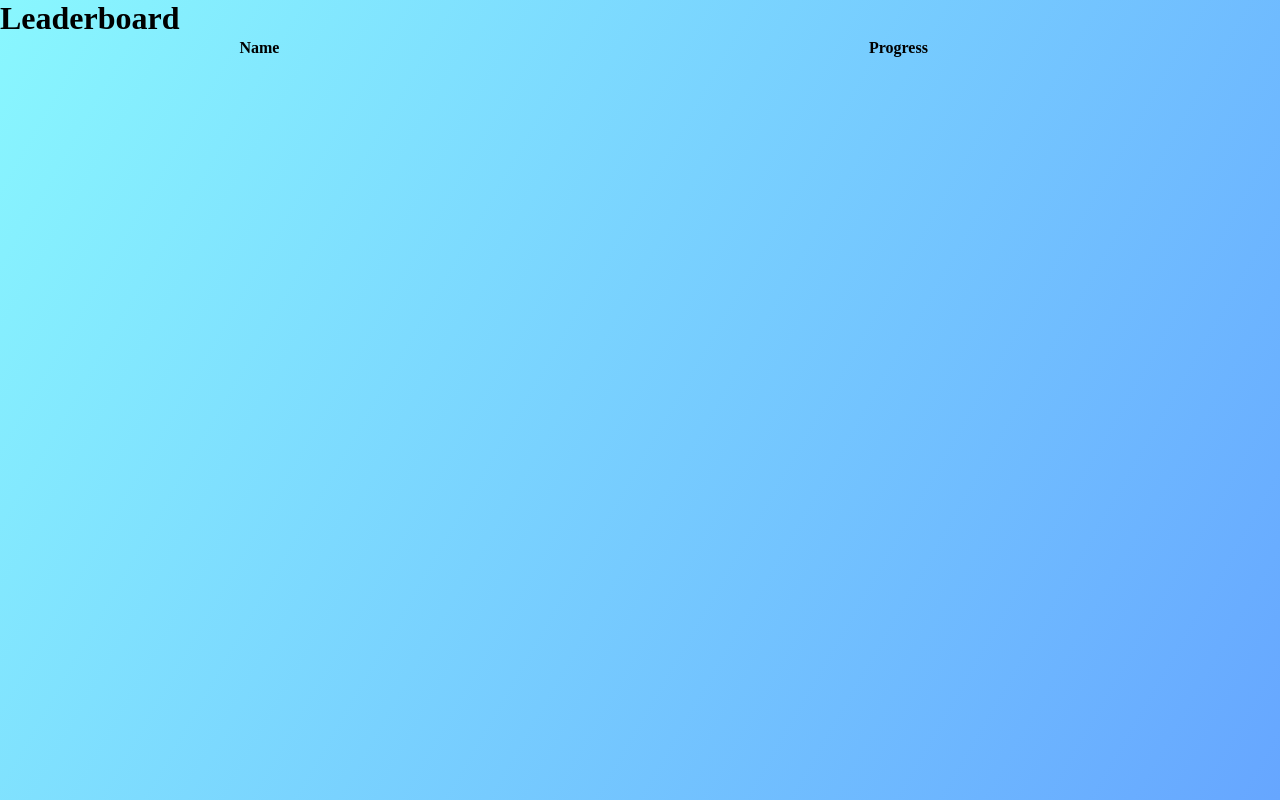
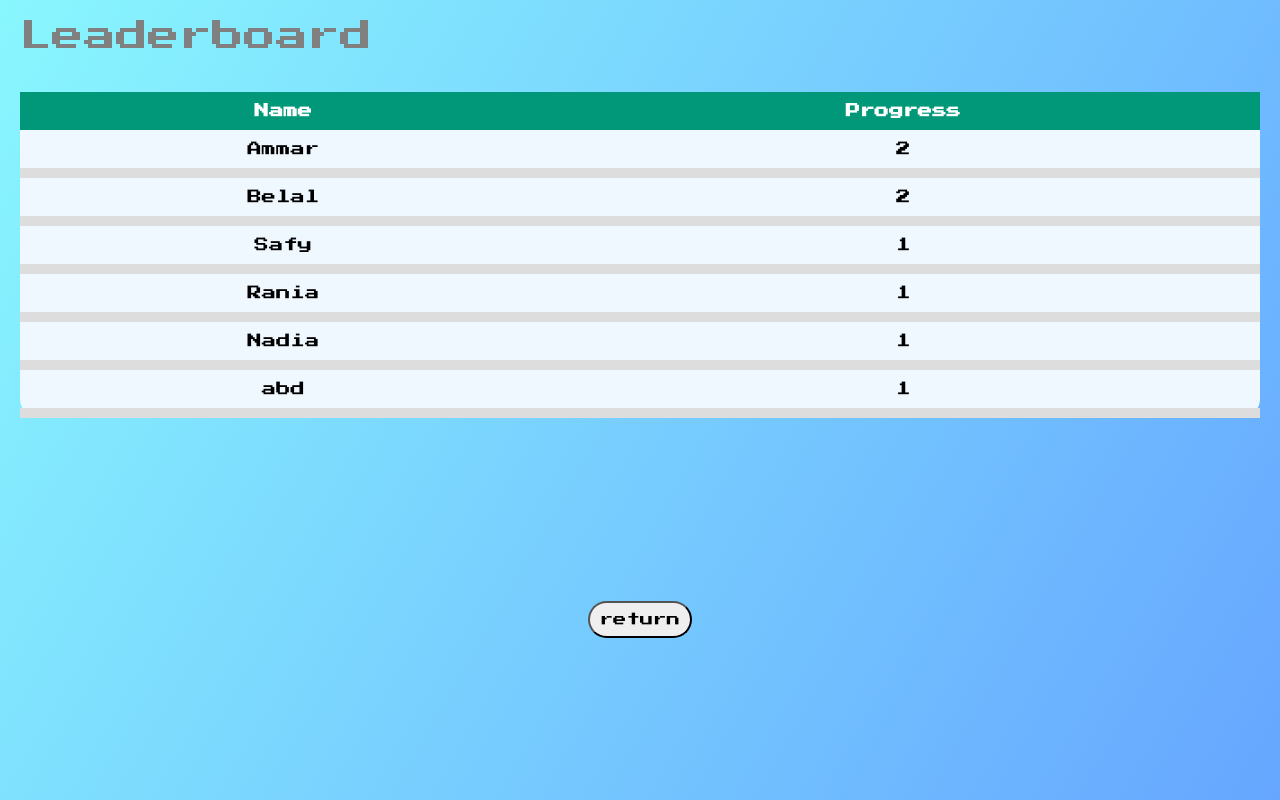
Before and after one commit to BELALETO/my-Web-Page, a Flask app: page /leaderboard in a window 1280 px wide. Run offline with Flask 3, Linux system fonts and the light colour scheme; lists and menus that the app fills with data are empty.

Commit message:
updating dashboard & adding leaderboard

```diff
--- a/main.py
+++ b/main.py
@@ -159,6 +159,21 @@ def Get_data():
     else:
         print("error json")
 
+
+@app.route("/sort_users")
+def Sort():
+    data = []
+    with open("static/users.json", "r") as file:
+        content = json.load(file)
+    for usr in content:
+        obj = {"name": usr["name"], "progress": usr["progress"]}
+        data.append(obj)
+
+    sorted_data = sorted(data, key=lambda x: x['progress'], reverse=True)
+    # print(sorted_data[0])
+    return jsonify(sorted_data)
+
+# table of leaderboard.
 @app.route("/leaderboard")
 def Table():
     return render_template("table.html")
--- a/static/script.js
+++ b/static/script.js
@@ -54,6 +54,7 @@ else if(window.location.pathname === "/main")
     const btn_5 = document.getElementById("btn_5")
     const logout_btn = document.getElementById("logout")
     const surrender_btn = document.getElementById("surrender")
+    const leaderboard_btn = document.getElementById("leaderboard")
 
     btn_1.addEventListener("click", ()=>{window.location.href="/quiz"})
     btn_2.addEventListener("click",()=>{window.location.href="/quiz"})
@@ -62,7 +63,7 @@ else if(window.location.pathname === "/main")
     btn_5.addEventListener("click",()=>{window.location.href="/quiz"})
     logout_btn.addEventListener("click",()=>{window.location.href="/logout"})
     surrender_btn.addEventListener("click",()=>{window.location.href="/surrender"})
-
+    leaderboard_btn.addEventListener("click", ()=>{window.location.href="/leaderboard"})
 
     fetch("/get_data")
     .then(response => {return response.json();})
@@ -122,3 +123,32 @@ else if(window.location.pathname === "/quiz")
     const logoutQuiz = document.getElementById("logout_Quiz")
     logoutQuiz.addEventListener("click",()=>{window.location.href="/logout"})
 }
+
+else if(window.location.pathname === "/leaderboard")
+{
+    fetch("/sort_users", {method : "GET", headers:{"Content-Type":"application/json"}})
+    .then(response =>{return response.json()})
+    .then((data)=>{
+        /* fun */
+        print_progress(data);
+    })
+
+    let retTable = document.getElementById("retTable");
+    retTable.addEventListener("click", ()=>{window.location.href="/main"});
+}
+
+function print_progress(data)
+{
+    let table = document.getElementById("table");
+    for(let i = 0; i < data.length; i++)
+    {
+        let row = document.createElement("tr");
+        let nodeName = document.createElement("td");
+        let nodeProgress = document.createElement("td");
+        nodeName.innerText = data[i]["name"];
+        nodeProgress.innerText = data[i]["progress"];
+        row.appendChild(nodeName);
+        row.appendChild(nodeProgress);
+        table.appendChild(row);
+    }
+}
--- a/static/style.css
+++ b/static/style.css
@@ -347,6 +347,13 @@ h2
     background-color: rgb(243, 56, 56);
 }
 
+#leaderboard
+{
+    background-color: gold;
+    transition: .5s;
+}
+
+
 #logout:hover
 {
     background-color: #d18100;
@@ -358,6 +365,11 @@ h2
     transition: .5s;
 }
 
+#leaderboard:hover
+{
+    background-color: goldenrod;
+    transition: .5s;
+}
 
 /* quiz page */
 #challenger_name_quiz
@@ -495,3 +507,81 @@ h2
     margin: 10px;
     padding: 10px;
 }
+
+/* leaderboard */
+
+.container_table
+{
+    background-color: aliceblue;
+    border-radius: 19px;
+    margin: 20px;
+    padding: 10px;
+    font-size: 0.9em;
+    min-width: 400px;
+    border-collapse: collapse;
+
+    font-family: "Press Start 2P", system-ui;
+    font-weight: 400;
+    font-style: normal;
+    color: black;
+}
+
+.container_table thead tr
+{
+    background-color: #009879;
+    color: white;
+    text-align: center;
+    font-weight: bold;
+    padding: 10px;
+}
+
+.container_table th,
+.container_table td
+{
+    padding: 12px 25px;
+}
+
+.container_table tbody tr
+{
+    text-align: center;
+    border-bottom: 10px #dddddd solid;
+}
+
+
+.container_table tbody tr:nth-of-type(even)
+{
+    background-color: 10px #f3f3f3 solid;
+}
+
+.container_table tbody tr:last-of-type()
+{
+    border-bottom: 2px #009879 solid;
+}
+
+#header-table
+{
+    font-family: "Press Start 2P", system-ui;
+    font-weight: 400;
+    font-style: normal;
+    color: gray;
+    margin: 10px;
+    padding: 10px;
+}
+
+#retTable
+{
+    margin: auto;
+    padding: 10px;
+    border-radius: 19px;
+
+    font-family: "Press Start 2P", system-ui;
+    font-weight: 400;
+    font-style: normal;
+    color: black;
+}
+
+#retTable:hover
+{
+    background-color: #d18100;
+    transition: .5s;
+}
--- a/static/users.json
+++ b/static/users.json
@@ -46,5 +46,29 @@
         "solution_3": false,
         "solution_4": false,
         "solution_5": false
+    },
+    {
+        "name": "Belal",
+        "email": "belalsryo@gmail.com",
+        "password": "1234",
+        "progress": 2,
+        "flag": 9,
+        "solution_1": true,
+        "solution_2": false,
+        "solution_3": true,
+        "solution_4": false,
+        "solution_5": false
+    },
+    {
+        "name": "abd",
+        "email": "abd@gmail.com",
+        "password": "1234",
+        "progress": 1,
+        "flag": 0,
+        "solution_1": true,
+        "solution_2": false,
+        "solution_3": false,
+        "solution_4": false,
+        "solution_5": false
     }
 ]
--- a/templates/table.html
+++ b/templates/table.html
@@ -4,13 +4,11 @@
 
 {% block content %}
 
-<h1>Leaderboard</h1>
+<h1 id="header-table">Leaderboard</h1>
 
-{{DATA}}
-
-<table>
+<table class="container_table">
     <thead>
-        <th>Name</th>
+        <th id>Name</th>
         <th>Progress</th>
     </thead>
 
@@ -19,4 +17,7 @@
     </tbody>
 </table>
 
+<button id="retTable">return</button>
+<!-- <a href="/main"><button id="retTable">Return to Dashboard</button></a> -->
+
 {% endblock %}
```
Also changed, not shown: templates/main.html (+1 -7 lines), 3 other files.
